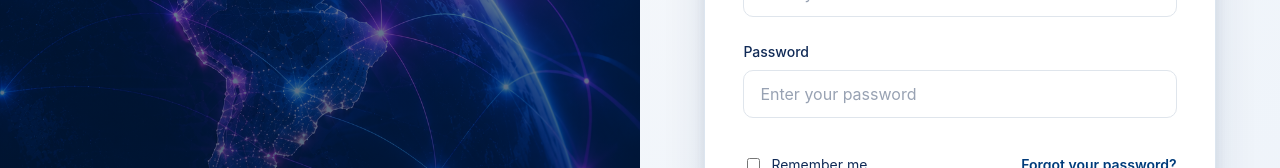
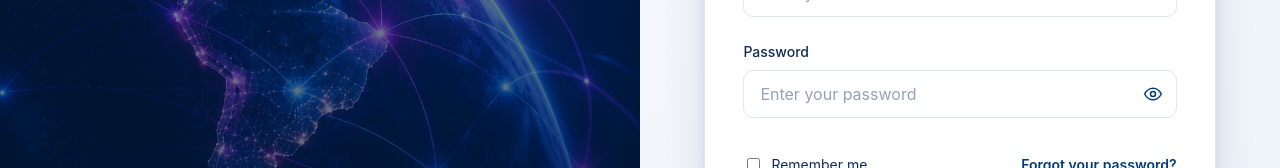
Before and after one commit to cirioncolombia-bit/cirion_incident_management_system_cli, an Angular app: page /#/login in a window 1280 px wide. Shown: the part 384-552 px from the top of the page. Built offline with nearby package versions, Linux system fonts and the light colour scheme; a web font is replaced by a local one.

Commit message:
feat(auth): reveal login password while holding eye button

```diff
--- a/src/app/features/auth/pages/login/login.html
+++ b/src/app/features/auth/pages/login/login.html
@@ -96,13 +96,37 @@
             Password
           </label>
 
+          <div class="login__password-control">
             <input
               id="password"
-            type="password"
+              [type]="isPasswordVisible() ? 'text' : 'password'"
               formControlName="password"
               autocomplete="current-password"
               placeholder="Enter your password"
             />
+            <button
+              class="login__password-reveal"
+              type="button"
+              aria-label="Hold to show password"
+              aria-controls="password"
+              [attr.aria-pressed]="isPasswordVisible()"
+              (pointerdown)="showPassword($event)"
+              (pointerup)="hidePassword()"
+              (pointercancel)="hidePassword()"
+              (pointerleave)="hidePassword()"
+              (keydown)="showPasswordWithKeyboard($event)"
+              (keyup.space)="hidePassword()"
+              (keyup.enter)="hidePassword()"
+              (blur)="hidePassword()"
+              (contextmenu)="$event.preventDefault()"
+            >
+              <svg viewBox="0 0 24 24" fill="none" stroke="currentColor" stroke-width="1.75" aria-hidden="true" focusable="false">
+                <path d="M2 12s3.5-7 10-7 10 7 10 7-3.5 7-10 7S2 12 2 12Z" />
+                <circle cx="12" cy="12" r="3" />
+                @if (isPasswordVisible()) { <path d="m3 3 18 18" /> }
+              </svg>
+            </button>
+          </div>
 
           @if (
             form.controls.password.touched
--- a/src/app/features/auth/pages/login/login.scss
+++ b/src/app/features/auth/pages/login/login.scss
@@ -323,3 +323,46 @@
     font-weight: 600;
   }
 }
+
+.login__password-control {
+  position: relative;
+
+  input {
+    padding-right: 3.5rem;
+  }
+
+  input::-ms-reveal {
+    display: none;
+  }
+}
+
+.login__form .login__password-reveal {
+  position: absolute;
+  inset-block: 2px;
+  right: 2px;
+  width: 2.75rem;
+  min-height: 2.75rem;
+  display: grid;
+  place-items: center;
+  padding: 0;
+  color: var(--cims-color-primary);
+  background: transparent;
+  cursor: pointer;
+  touch-action: none;
+  user-select: none;
+
+  svg {
+    width: 1.25rem;
+    height: 1.25rem;
+    pointer-events: none;
+  }
+
+  &:focus-visible {
+    outline: 2px solid var(--cims-color-primary-light);
+    outline-offset: -2px;
+  }
+
+  &:active {
+    transform: none;
+  }
+}
--- a/src/app/features/auth/pages/login/login.ts
+++ b/src/app/features/auth/pages/login/login.ts
@@ -15,6 +15,12 @@ import { AuthService } from '../../services/auth.service';
   imports: [ReactiveFormsModule],
   templateUrl: './login.html',
   styleUrl: './login.scss',
+  host: {
+    '(window:pointerup)': 'hidePassword()',
+    '(window:pointercancel)': 'hidePassword()',
+    '(window:blur)': 'hidePassword()',
+    '(document:visibilitychange)': 'hidePassword()',
+  },
 })
 export class Login {
   private readonly formBuilder = inject(FormBuilder);
@@ -23,6 +29,7 @@ export class Login {
 
   readonly notice = typeof history.state?.notice === 'string' ? history.state.notice : '';
 
+  readonly isPasswordVisible = signal(false);
   readonly isLoading = signal(false);
   readonly errorMessage = signal<string | null>(null);
 
@@ -45,7 +52,24 @@ export class Login {
     rememberMe: [false],
   });
 
+  showPassword(event: PointerEvent): void {
+    if (event.button !== 0) return;
+    event.preventDefault();
+    this.isPasswordVisible.set(true);
+  }
+
+  showPasswordWithKeyboard(event: KeyboardEvent): void {
+    if (event.key !== ' ' && event.key !== 'Enter') return;
+    event.preventDefault();
+    this.isPasswordVisible.set(true);
+  }
+
+  hidePassword(): void {
+    this.isPasswordVisible.set(false);
+  }
+
   onSubmit(): void {
+    this.hidePassword();
     if (this.isLoading()) return;
 
     this.errorMessage.set(null);
```
Also changed, not shown: 1 other file (tests, documents, lock files or other folders). Lines whose indentation alone changed are shown as unchanged.
